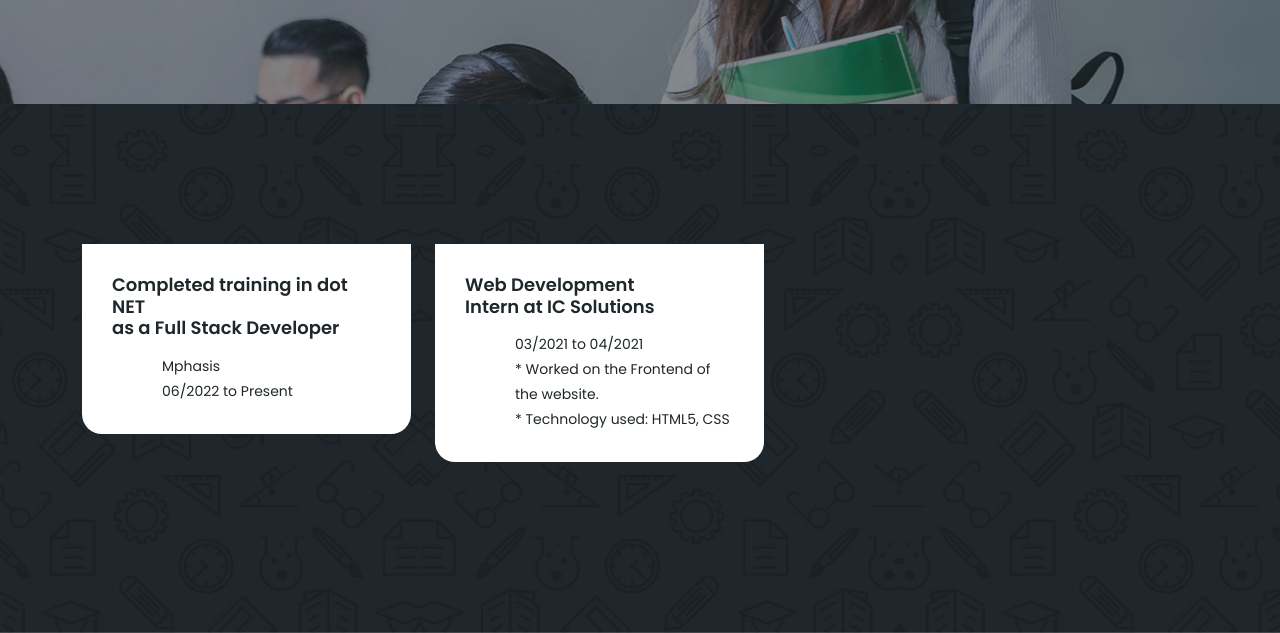
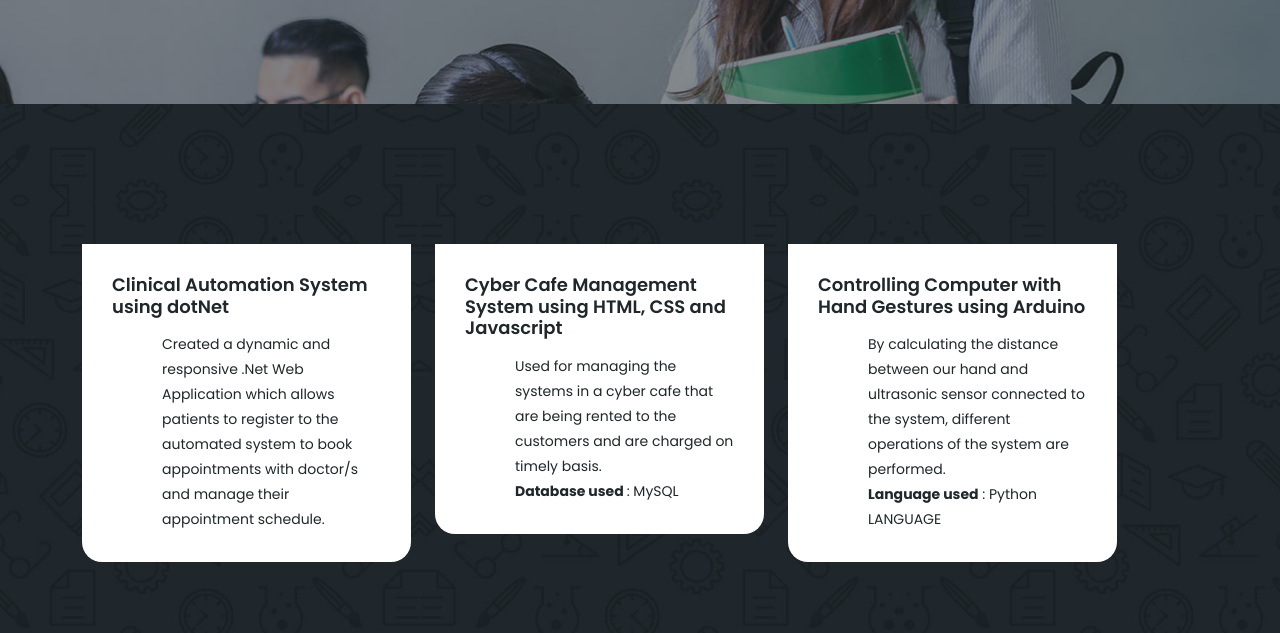
Before and after one commit to ShravyaPrakash/Portfolio, a plain HTML site: page meeting-details.html in a window 1280 px wide. Shown: the part 319-952 px from the top of the page. Drawn offline with nearby package versions, Linux system fonts and the light colour scheme.

Commit message:
Update meeting-details.html

```diff
--- a/meeting-details.html
+++ b/meeting-details.html
@@ -101,25 +101,47 @@ https://templatemo.com/tm-569-edu-meeting
 
                           <div class="col-lg-12">
                               <div class="row grid">
+                                  <div class="col-lg-4 templatemo-item-col all imp">
+                                      <div class="meeting-item">
+
+                                          <div class="down-content">
+                                              <a href="meeting-details.html"><h4>Clinical Automation System using dotNet</h4></a>
+                                              <p>
+                                                  Created a dynamic and responsive .Net Web Application which
+                                                  allows patients to register to the automated system to book
+                                                  appointments with doctor/s and manage their appointment schedule.
+
+                                              </p>
+                                          </div>
+                                      </div>
+                                  </div>
                                   <div class="col-lg-4 templatemo-item-col all soon">
                                       <div class="meeting-item">
 
                                           <div class="down-content">
-                                              <a href="meeting-details.html"><h4>Completed training in dot NET <br> as a Full Stack Developer</h4></a>
-                                              <p>Mphasis </p>
-                                              <p> 06/2022 to Present </p>
+                                              <a href="meeting-details.html"><h4>Cyber Cafe Management System using HTML, CSS and Javascript</h4></a>
+                                              <p>
+                                                  Used for managing the systems in a cyber cafe that are being
+                                                  rented to the customers and are charged on timely basis.
+                                              </p>
+                                              <p> <b>Database used </b>: MySQL </p>
                                           </div>
                                       </div>
                                   </div>
-                                  <div class="col-lg-4 templatemo-item-col all imp">
+                                  <div class="col-lg-4 templatemo-item-col all soon">
                                       <div class="meeting-item">
 
                                           <div class="down-content">
-                                              <a href="meeting-details.html"><h4>Web Development <br> Intern at IC Solutions</h4></a>
+                                              <a href="meeting-details.html">
+                                                  <h4>
+                                                      Controlling Computer with Hand Gestures using
+                                                      Arduino
+                                                  </h4>
+                                              </a>
+                                              <p>By calculating the distance between our hand and ultrasonic sensor connected to the system, different operations of the system are performed. </p>
                                               <p>
-                                                  03/2021 to 04/2021 <br>
-                                                  * Worked on the Frontend of the website. <br>
-                                                  * Technology used: HTML5, CSS
+                                                  <b>Language used</b> : Python
+                                                  LANGUAGE
                                               </p>
                                           </div>
                                       </div>
```
